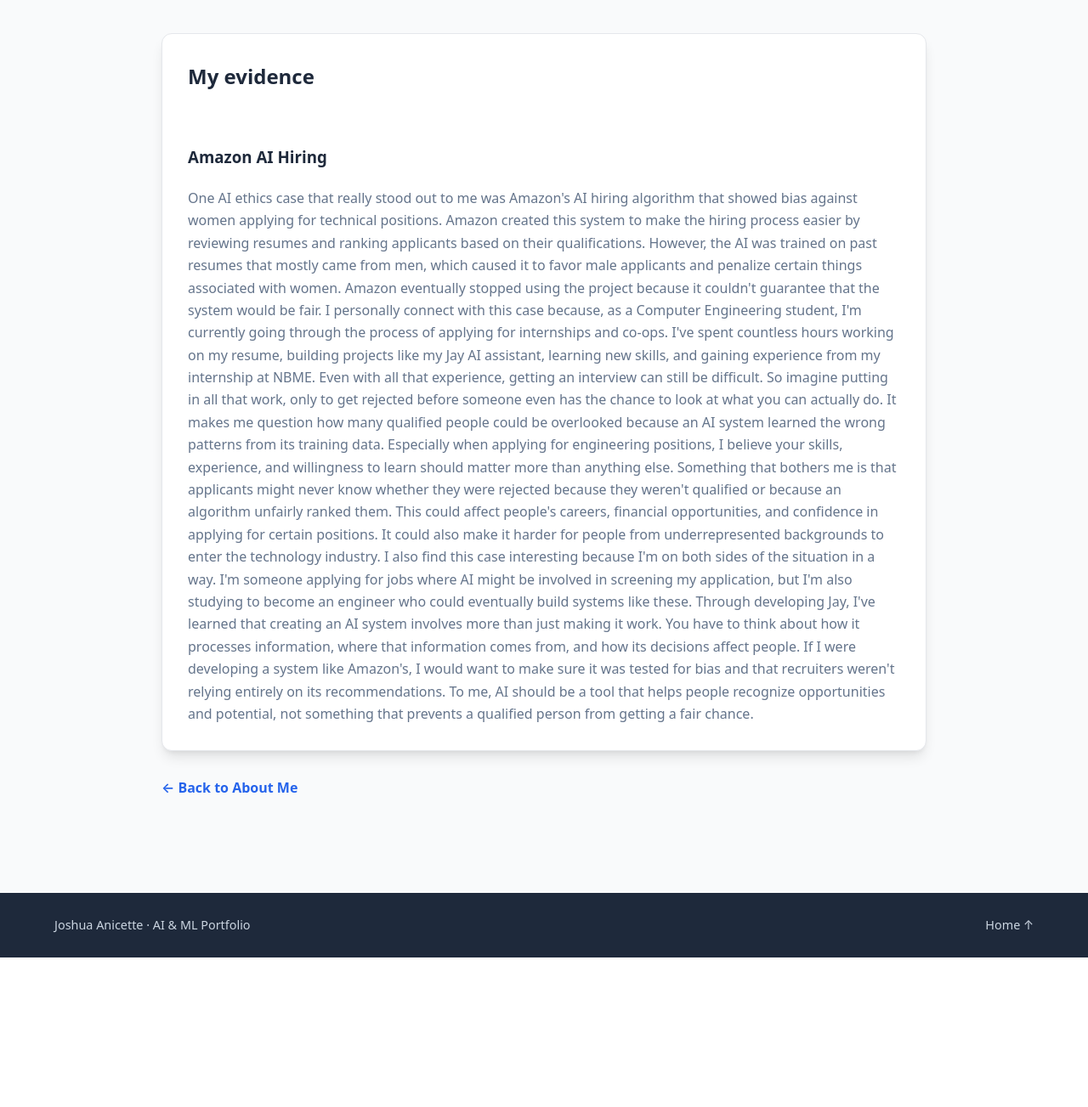
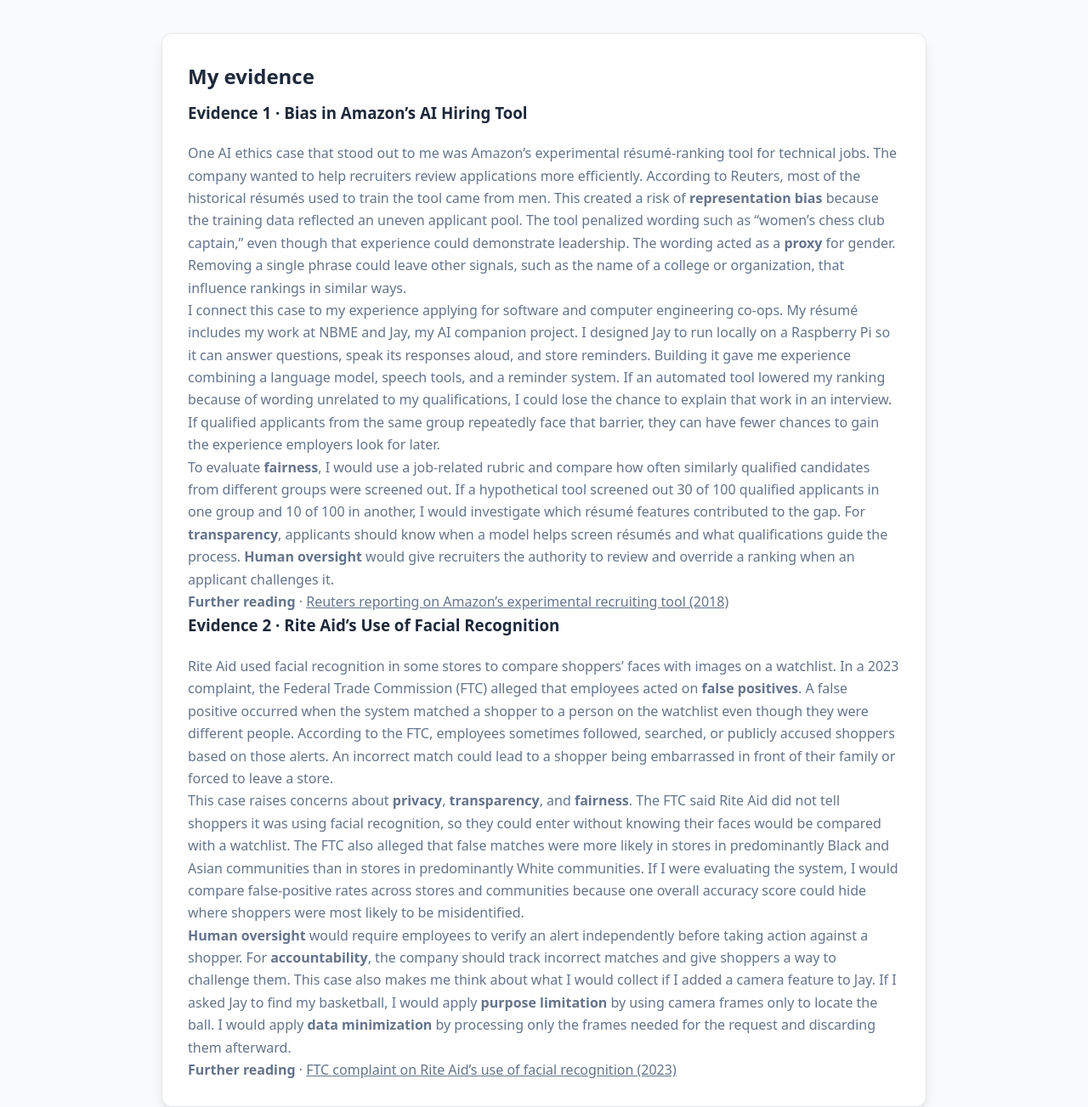
Before and after one commit to joshanicette03/cs-180-portfolio, a plain HTML site: page outcome2.html in a window 1280 px wide. Shown: the part 381-1684 px from the top of the page at 85% size. Before the commit the page ends 1508 px from the top, so only its background shows below. Drawn offline with Linux system fonts and the light colour scheme.

Commit message:
Revise evidence panel content in outcome2.html to enhance discussions on ethical issues in AI, including bias in Amazon's hiring tool and privacy concerns with Rite Aid's facial recognition.

```diff
--- a/outcome2.html
+++ b/outcome2.html
@@ -7,8 +7,108 @@
 <main id="main" class="page-main"><section class="page-content wrap" aria-labelledby="page-title">
 <p class="eyebrow">Learning outcome 02 / Ethics</p>
 <h1 id="page-title">Identify and discuss ethical issues associated with AI and ML and their societal implications.</h1>
-<div class="evidence-panel"><h2>My evidence</h2><br></br><h3>Amazon AI Hiring</h3><p>One AI ethics case that really stood out to me was Amazon's AI hiring algorithm that showed bias against women applying for technical positions. Amazon created this system to make the hiring process easier by reviewing resumes and ranking applicants based on their qualifications. However, the AI was trained on past resumes that mostly came from men, which caused it to favor male applicants and penalize certain things associated with women. Amazon eventually stopped using the project because it couldn't guarantee that the system would be fair. I personally connect with this case because, as a Computer Engineering student, I'm currently going through the process of applying for internships and co-ops. I've spent countless hours working on my resume, building projects like my Jay AI assistant, learning new skills, and gaining experience from my internship at NBME. Even with all that experience, getting an interview can still be difficult. So imagine putting in all that work, only to get rejected before someone even has the chance to look at what you can actually do. It makes me question how many qualified people could be overlooked because an AI system learned the wrong patterns from its training data. Especially when applying for engineering positions, I believe your skills, experience, and willingness to learn should matter more than anything else.
-Something that bothers me is that applicants might never know whether they were rejected because they weren't qualified or because an algorithm unfairly ranked them. This could affect people's careers, financial opportunities, and confidence in applying for certain positions. It could also make it harder for people from underrepresented backgrounds to enter the technology industry. I also find this case interesting because I'm on both sides of the situation in a way. I'm someone applying for jobs where AI might be involved in screening my application, but I'm also studying to become an engineer who could eventually build systems like these. Through developing Jay, I've learned that creating an AI system involves more than just making it work. You have to think about how it processes information, where that information comes from, and how its decisions affect people. If I were developing a system like Amazon's, I would want to make sure it was tested for bias and that recruiters weren't relying entirely on its recommendations. To me, AI should be a tool that helps people recognize opportunities and potential, not something that prevents a qualified person from getting a fair chance.</p>
+<div class="evidence-panel">
+  <h2>My evidence</h2>
+
+  <section class="evidence-section" aria-labelledby="amazon-hiring">
+    <h3 id="amazon-hiring">Evidence 1 · Bias in Amazon’s AI Hiring Tool</h3>
+
+    <p>
+      One AI ethics case that stood out to me was Amazon’s experimental
+      résumé-ranking tool for technical jobs. The company wanted to help
+      recruiters review applications more efficiently. According to Reuters,
+      most of the historical résumés used to train the tool came from men.
+      This created a risk of <strong>representation bias</strong> because
+      the training data reflected an uneven applicant pool. The tool
+      penalized wording such as “women’s chess club captain,” even though
+      that experience could demonstrate leadership. The wording acted as a
+      <strong>proxy</strong> for gender. Removing a single phrase could
+      leave other signals, such as the name of a college or organization,
+      that influence rankings in similar ways.
+    </p>
+
+    <p>
+      I connect this case to my experience applying for software and computer
+      engineering co-ops. My résumé includes my work at NBME and Jay, my
+      AI companion project. I designed Jay to run locally on a Raspberry Pi
+      so it can answer questions, speak its responses aloud, and store
+      reminders. Building it gave me experience combining a language model,
+      speech tools, and a reminder system. If an automated tool lowered my
+      ranking because of wording unrelated to my qualifications, I could
+      lose the chance to explain that work in an interview. If qualified
+      applicants from the same group repeatedly face that barrier, they can
+      have fewer chances to gain the experience employers look for later.
+    </p>
+
+    <p>
+      To evaluate <strong>fairness</strong>, I would use a job-related
+      rubric and compare how often similarly qualified candidates from
+      different groups were screened out. If a hypothetical tool screened
+      out 30 of 100 qualified applicants in one group and 10 of 100 in
+      another, I would investigate which résumé features contributed to
+      the gap. For <strong>transparency</strong>, applicants should know
+      when a model helps screen résumés and what qualifications guide the
+      process. <strong>Human oversight</strong> would give recruiters
+      the authority to review and override a ranking when an applicant
+      challenges it.
+    </p>
+
+    <p class="source-list">
+      <strong>Further reading</strong> ·
+      <a href="https://www.investing.com/news/stock-market-news/amazon-scraps-secret-ai-recruiting-tool-that-showed-bias-against-women-1637988">
+        Reuters reporting on Amazon’s experimental recruiting tool (2018)
+      </a>
+    </p>
+  </section>
+
+  <section class="evidence-section" aria-labelledby="rite-aid">
+    <h3 id="rite-aid">Evidence 2 · Rite Aid’s Use of Facial Recognition</h3>
+
+    <p>
+      Rite Aid used facial recognition in some stores to compare shoppers’
+      faces with images on a watchlist. In a 2023 complaint, the Federal
+      Trade Commission (FTC) alleged that employees acted on
+      <strong>false positives</strong>. A false positive occurred when
+      the system matched a shopper to a person on the watchlist even
+      though they were different people. According to the FTC, employees
+      sometimes followed, searched, or publicly accused shoppers based
+      on those alerts. An incorrect match could lead to a shopper being
+      embarrassed in front of their family or forced to leave a store.
+    </p>
+
+    <p>
+      This case raises concerns about <strong>privacy</strong>,
+      <strong>transparency</strong>, and <strong>fairness</strong>. The FTC
+      said Rite Aid did not tell shoppers it was using facial recognition,
+      so they could enter without knowing their faces would be compared
+      with a watchlist. The FTC also alleged that false matches were more
+      likely in stores in predominantly Black and Asian communities than
+      in stores in predominantly White communities. If I were evaluating
+      the system, I would compare false-positive rates across stores and
+      communities because one overall accuracy score could hide where
+      shoppers were most likely to be misidentified.
+    </p>
+
+    <p>
+      <strong>Human oversight</strong> would require employees to verify
+      an alert independently before taking action against a shopper.
+      For <strong>accountability</strong>, the company should track
+      incorrect matches and give shoppers a way to challenge them.
+      This case also makes me think about what I would collect if I
+      added a camera feature to Jay. If I asked Jay to find my basketball,
+      I would apply <strong>purpose limitation</strong> by using camera
+      frames only to locate the ball. I would apply
+      <strong>data minimization</strong> by processing only the frames
+      needed for the request and discarding them afterward.
+    </p>
+
+    <p class="source-list">
+      <strong>Further reading</strong> ·
+      <a href="https://www.ftc.gov/system/files/ftc_gov/pdf/2023190_riteaid_complaint_filed.pdf">
+        FTC complaint on Rite Aid’s use of facial recognition (2023)
+      </a>
+    </p>
+  </section>
 </div>
 <a class="back-link" href="index.html">← Back to About Me</a>
 </section></main>
```
